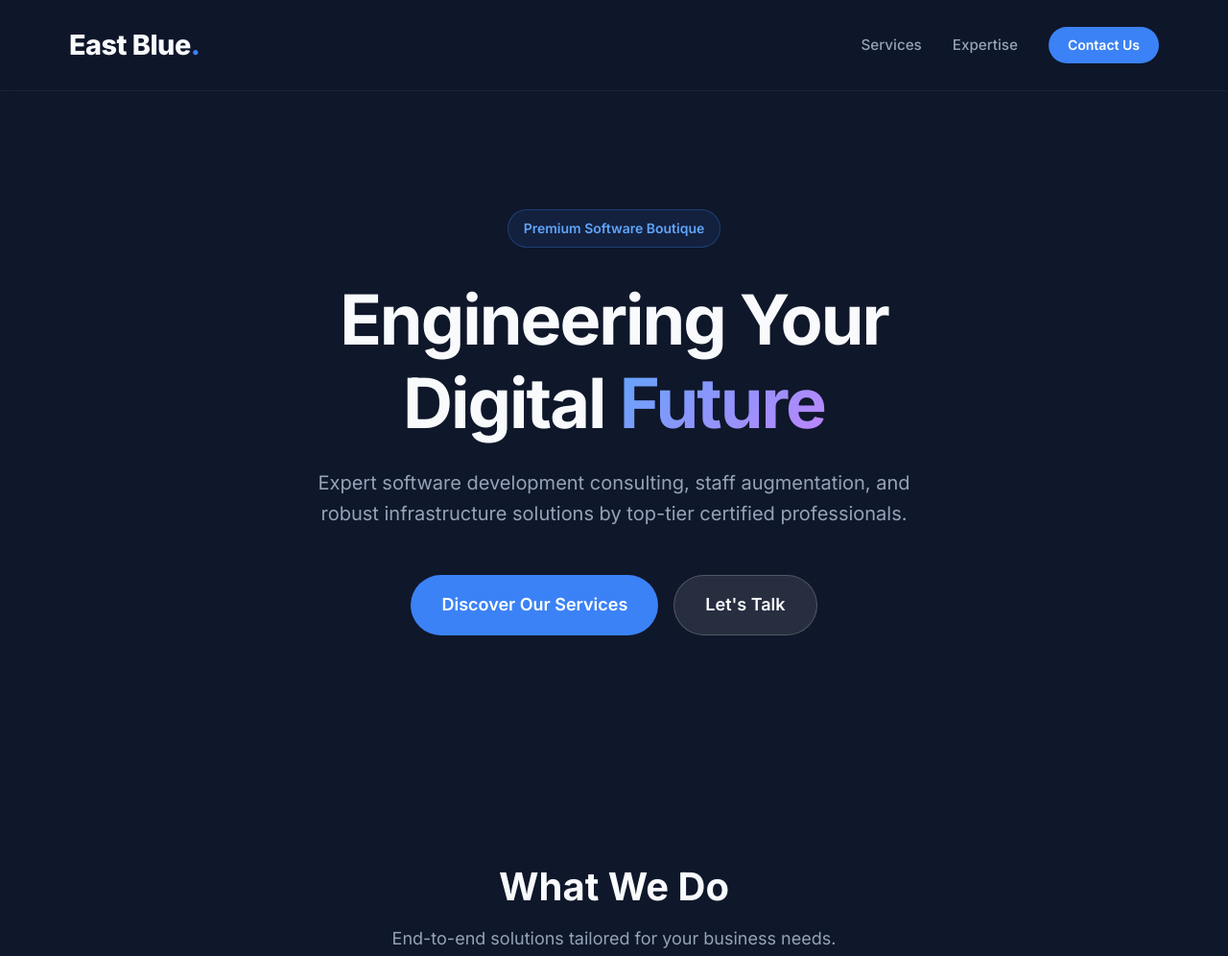
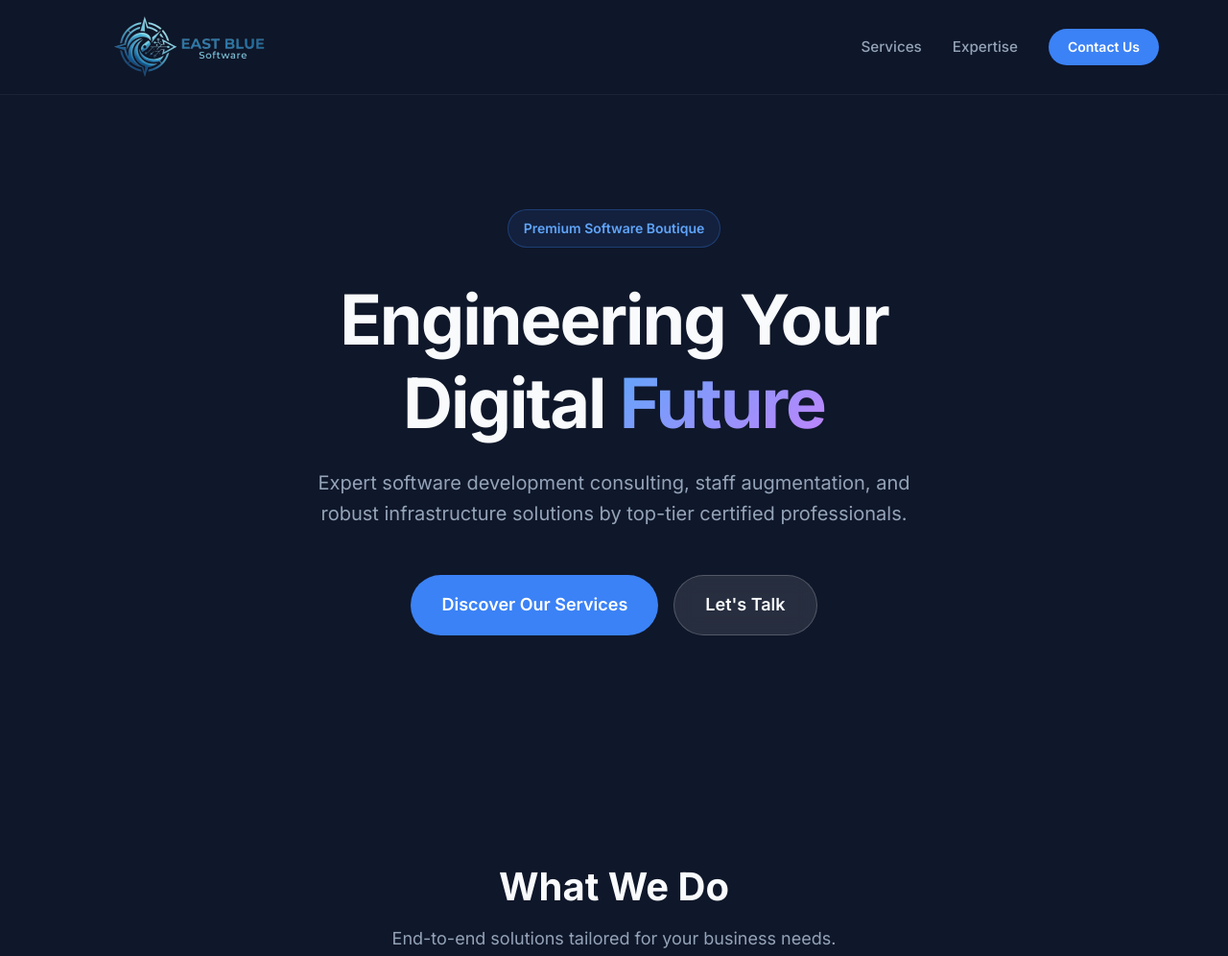
Before and after one commit to eastbluesoftware/site-east-blue, a website built with Vite: page index.html in a window 1280 px wide. Shown: the top 996 px of the page at 96% size. Built offline with nearby package versions, Linux system fonts and the light colour scheme.

Commit message:
Ajuste logo

```diff
--- a/index.html
+++ b/index.html
@@ -2,7 +2,7 @@
 <html lang="en">
   <head>
     <meta charset="UTF-8" />
-    <link rel="icon" type="image/svg+xml" href="/vite.svg" />
+    <link rel="icon" type="image/png" href="/icon.png" />
     <meta name="viewport" content="width=device-width, initial-scale=1.0" />
     <meta name="description" content="East Blue Software - Software Development Consulting, Staff Augmentation, web/mobile development and DevOps by top-tier professionals." />
     <title>East Blue Software - Software Development Boutique</title>
@@ -15,7 +15,9 @@
       <!-- Header -->
       <header class="navbar">
         <div class="container nav-content">
-          <div class="logo">East Blue<span>.</span></div>
+          <a href="#" aria-label="Home">
+            <img src="/logo.png" alt="East Blue Software" class="nav-logo" />
+          </a>
           <nav class="nav-links">
             <a href="#services">Services</a>
             <a href="#expertise">Expertise</a>
@@ -132,7 +134,7 @@
       <footer class="footer">
         <div class="container footer-content">
           <div class="footer-brand fade-up">
-            <div class="logo">East Blue<span>.</span></div>
+            <img src="/logo.png" alt="East Blue Software" class="footer-logo" />
             <p>Your trusted software development partner.</p>
           </div>
           <div class="footer-links fade-up delay-1">
--- a/src/style.css
+++ b/src/style.css
@@ -75,14 +75,24 @@ a {
   align-items: center;
 }
 
-.logo {
-  font-size: 1.8rem;
-  font-weight: 800;
-  letter-spacing: -0.5px;
+.nav-logo {
+  height: 250px;
+  width: auto;
+  display: block;
+  margin: -100px 0; /* Keep layout footprint small */
+  transition: var(--transition);
 }
 
-.logo span {
-  color: var(--primary-color);
+.navbar.scrolled .nav-logo {
+  height: 180px;
+  margin: -65px 0;
+}
+
+.footer-logo {
+  height: 300px;
+  width: auto;
+  display: block;
+  margin: -100px 0 -80px 0;
 }
 
 .nav-links {
```
Also changed, not shown: public/icon.png (added), public/logo.png (added).
